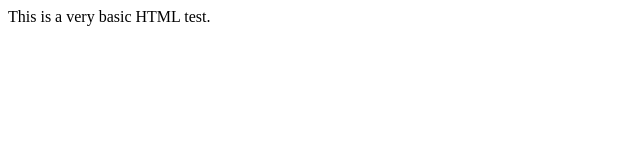
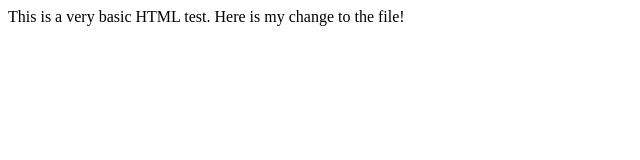
Before and after one commit to mleonard7/Test, a plain HTML site: page index.html in a window 1280 px wide. Shown: the whole page, without its empty margins (0-640 px from the left). Drawn offline with Linux system fonts and the light colour scheme.

Commit message:
Update index.html

```diff
--- a/index.html
+++ b/index.html
@@ -1,5 +1,6 @@
 <html>
     <body>
         This is a very basic HTML test.
+        Here is my change to the file!
     </body>
 </html>
```
